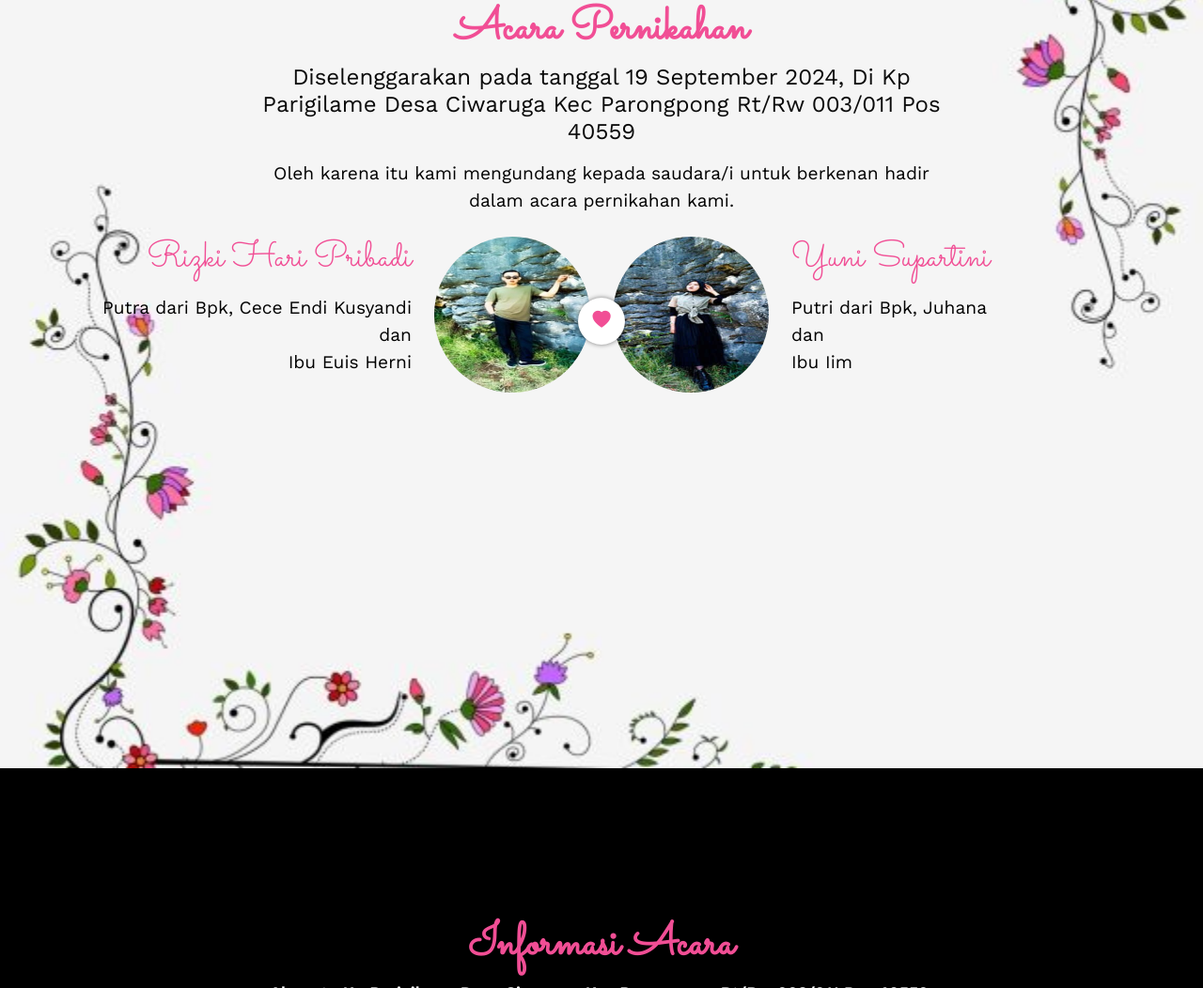
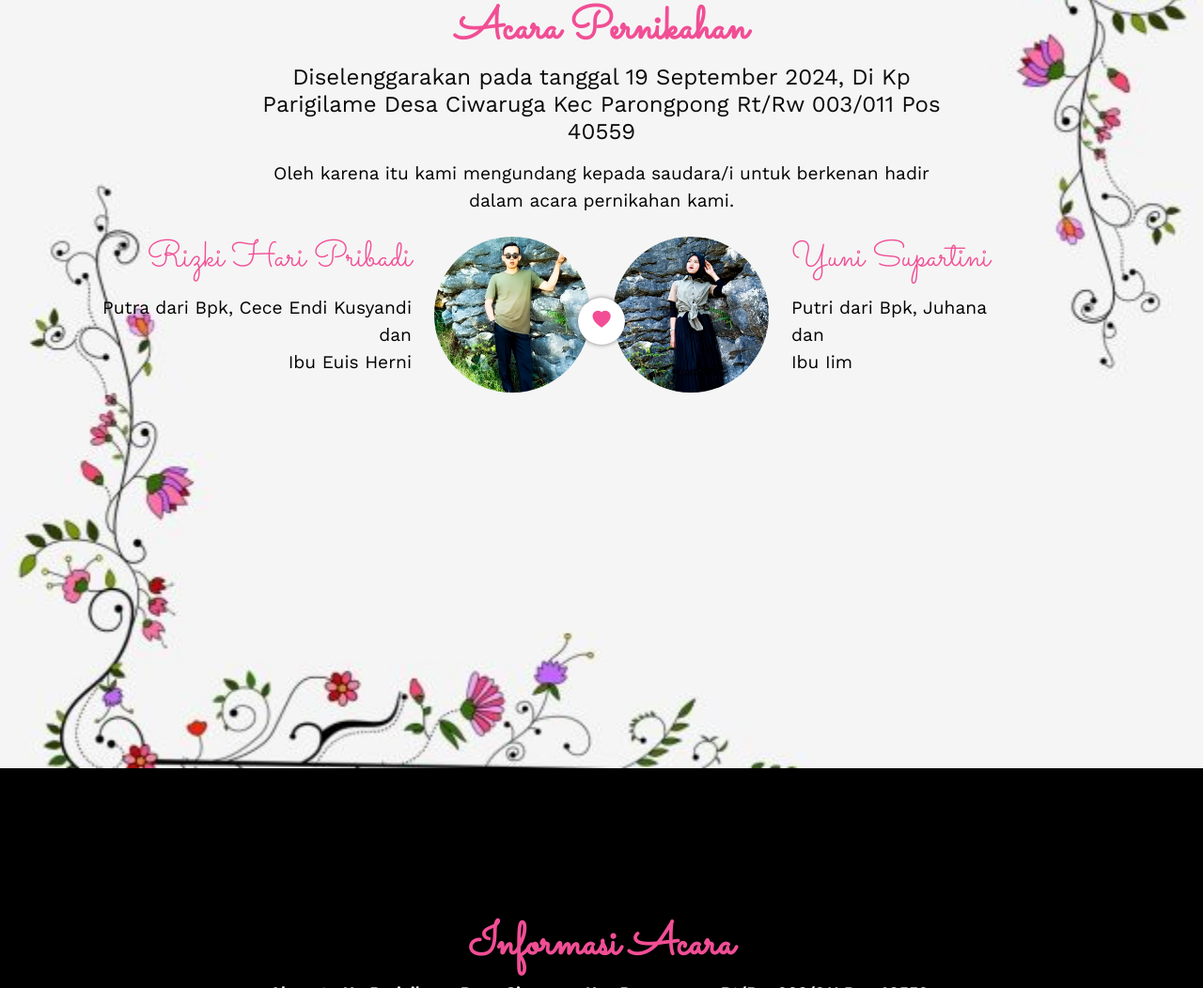
Before and after one commit to Aquestbiz/undangan_rizki_dan_yuni, a plain HTML site: page index.html in a window 1280 px wide. Shown: the part 1044-2096 px from the top of the page at 94% size. Drawn offline with nearby package versions, Linux system fonts and the light colour scheme; some packages are replaced by stand-ins of ours; a script that the page names is missing.

Commit message:
Update potos

```diff
--- a/index.html
+++ b/index.html
@@ -121,7 +121,7 @@
               </div>
               <div class="col-4">
                 <img
-                  src="img/mempelai1.jpeg"
+                  src="img/laki1.jpeg"
                   alt="Foto Mempelai laki"
                   class="img-responsive rounded-circle"
                 />
@@ -133,7 +133,7 @@
             <div class="row">
               <div class="col-4">
                 <img
-                  src="img/mempelai2.jpeg"
+                  src="img/cewe2.jpeg"
                   alt="Foto Mempelai Wanita"
                   class="img-responsive rounded-circle"
                 />
```
